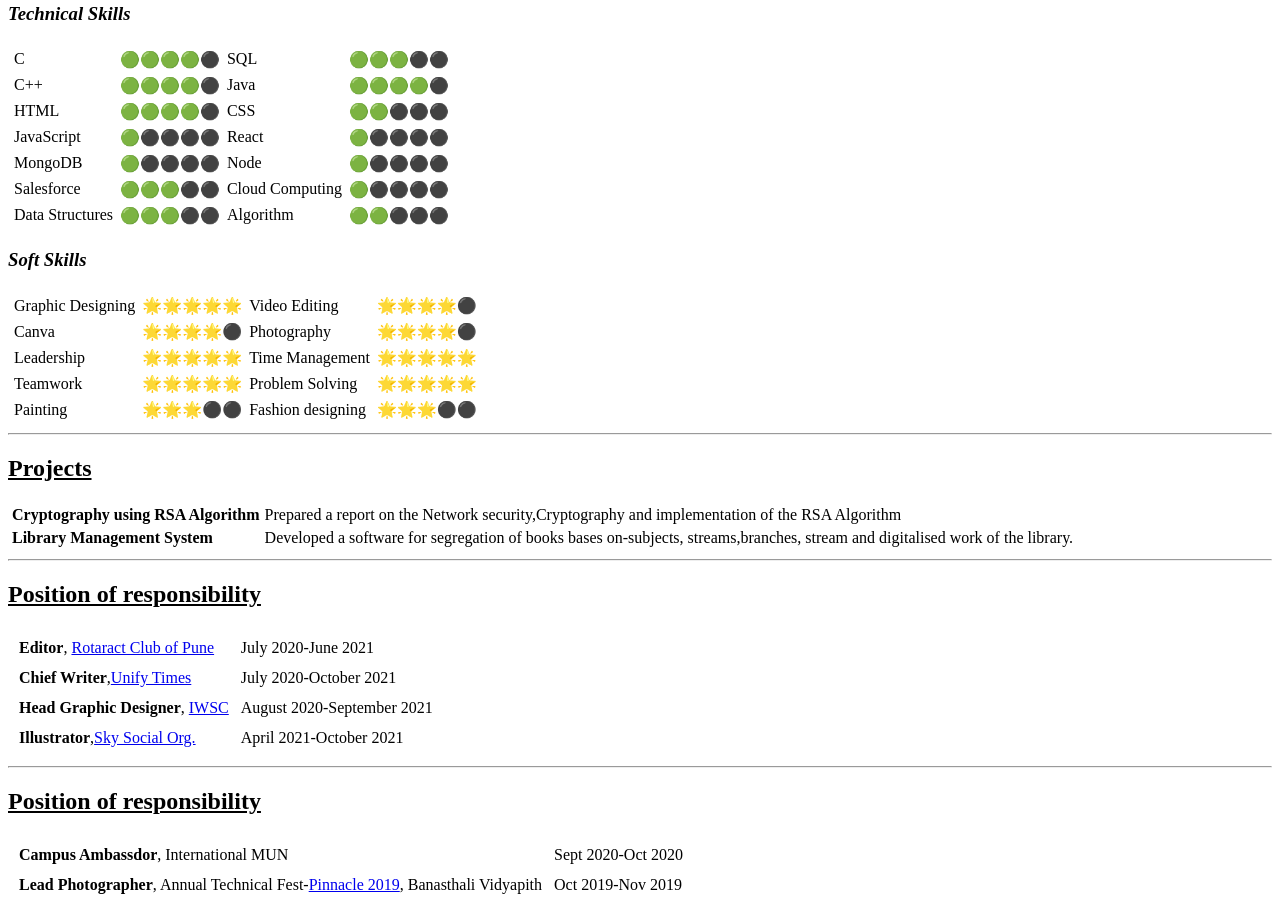
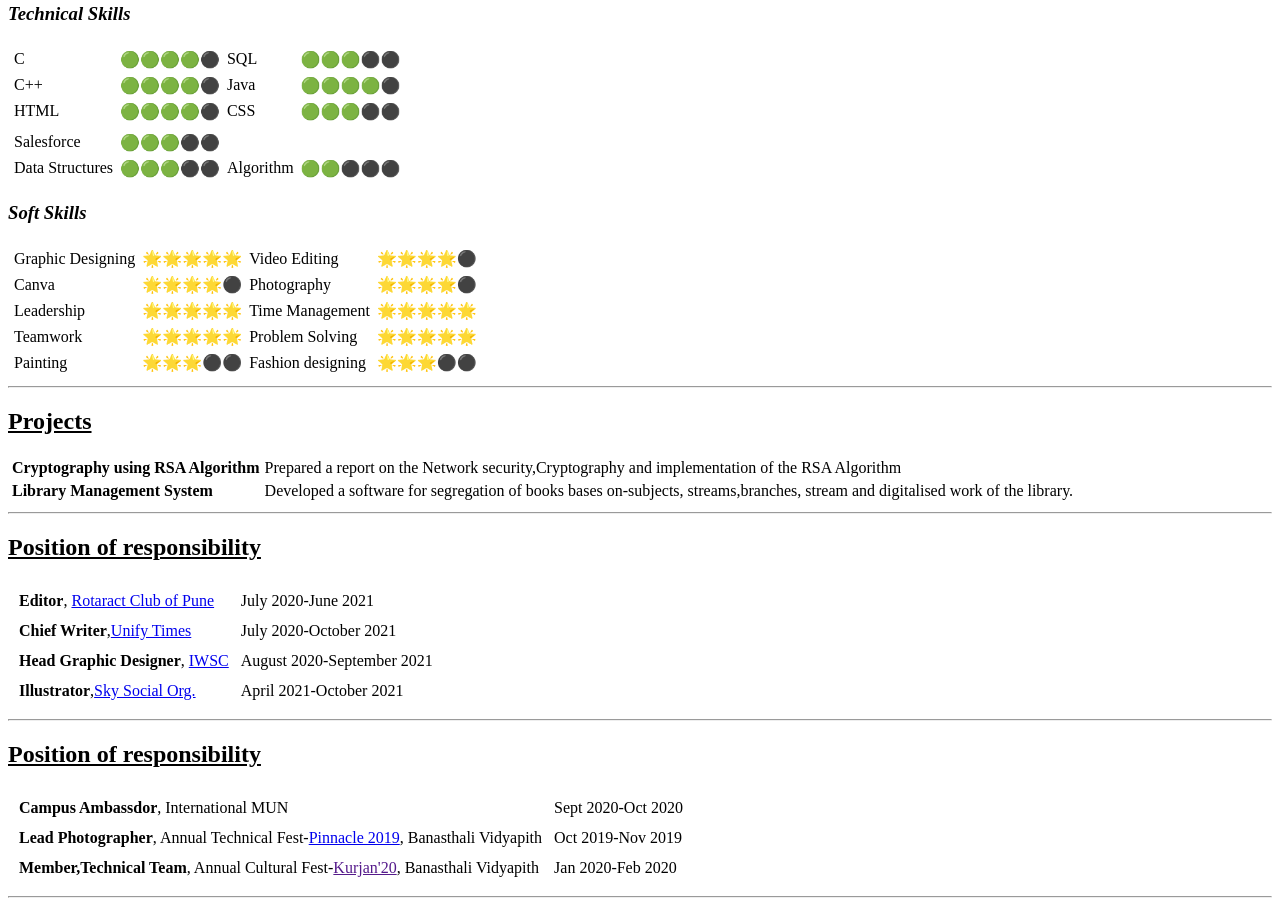
Before and after one commit to guptaishita11/Resume, a plain HTML site: page index.html in a window 1280 px wide. Shown: the part 895-1796 px from the top of the page. Drawn offline with Linux system fonts and the light colour scheme.

Commit message:
skill update

```diff
--- a/index.html
+++ b/index.html
@@ -115,37 +115,11 @@
         CSS
       </td>
       <td>
-        🟢🟢⚫⚫⚫
+        🟢🟢🟢⚫⚫
       </td>
     </tr>
     <tr>
-      <td>
-        JavaScript
-      </td>
-      <td>
-        🟢⚫⚫⚫⚫
-      </td>
-      <td>
-        React
-      </td>
-      <td>
-        🟢⚫⚫⚫⚫
-      </td>
-    </tr>
-    <tr>
-      <td>
-        MongoDB
-      </td>
-      <td>
-        🟢⚫⚫⚫⚫
-      </td>
-      <td>
-        Node
-      </td>
-      <td>
-        🟢⚫⚫⚫⚫
-      </td>
-    </tr>
+
     <tr>
       <td>
         Salesforce
@@ -153,12 +127,7 @@
       <td>
         🟢🟢🟢⚫⚫
       </td>
-      <td>
-        Cloud Computing
-      </td>
-      <td>
-        🟢⚫⚫⚫⚫
-      </td>
+
     </tr>
     <tr>
       <td>
```
